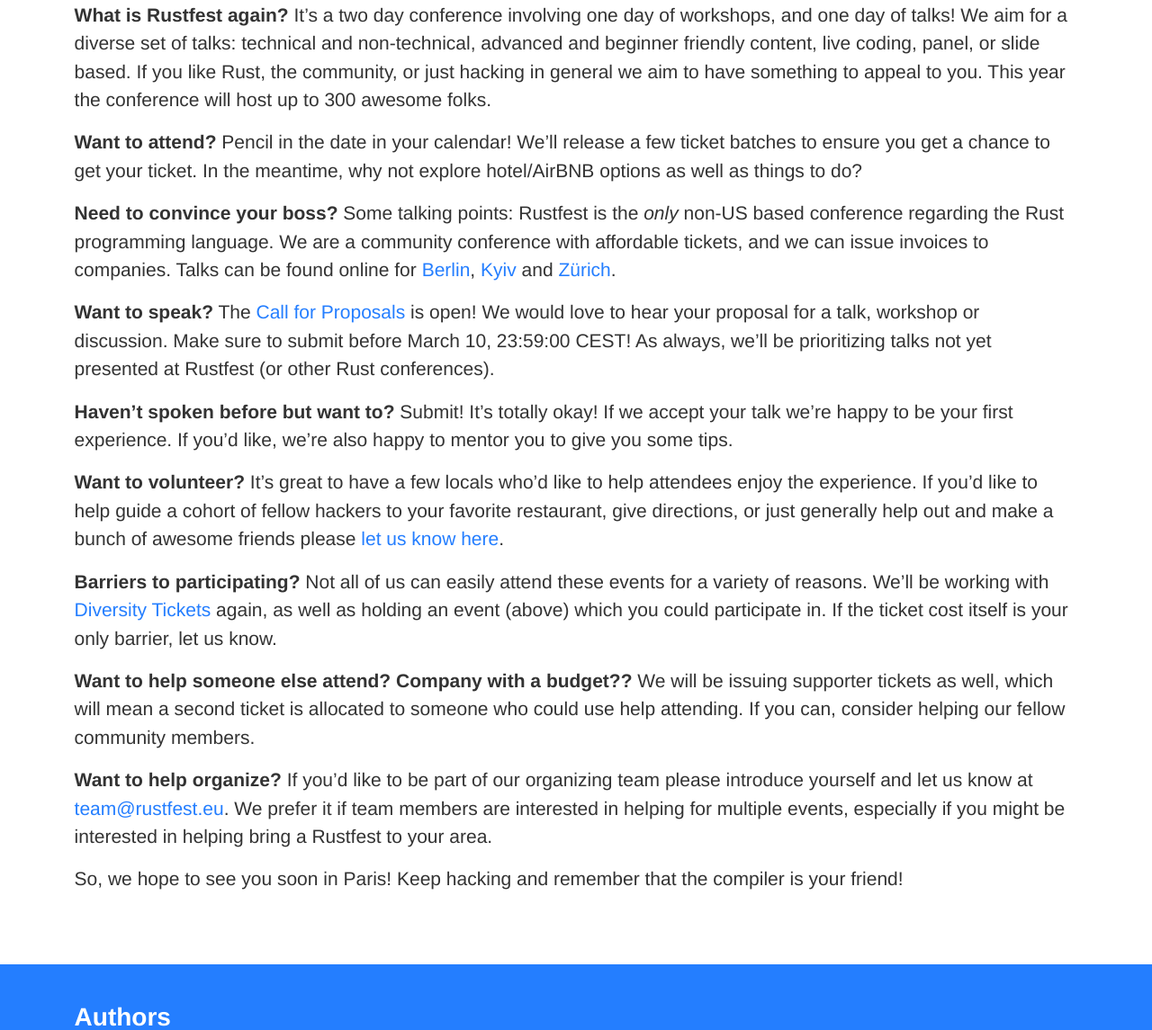
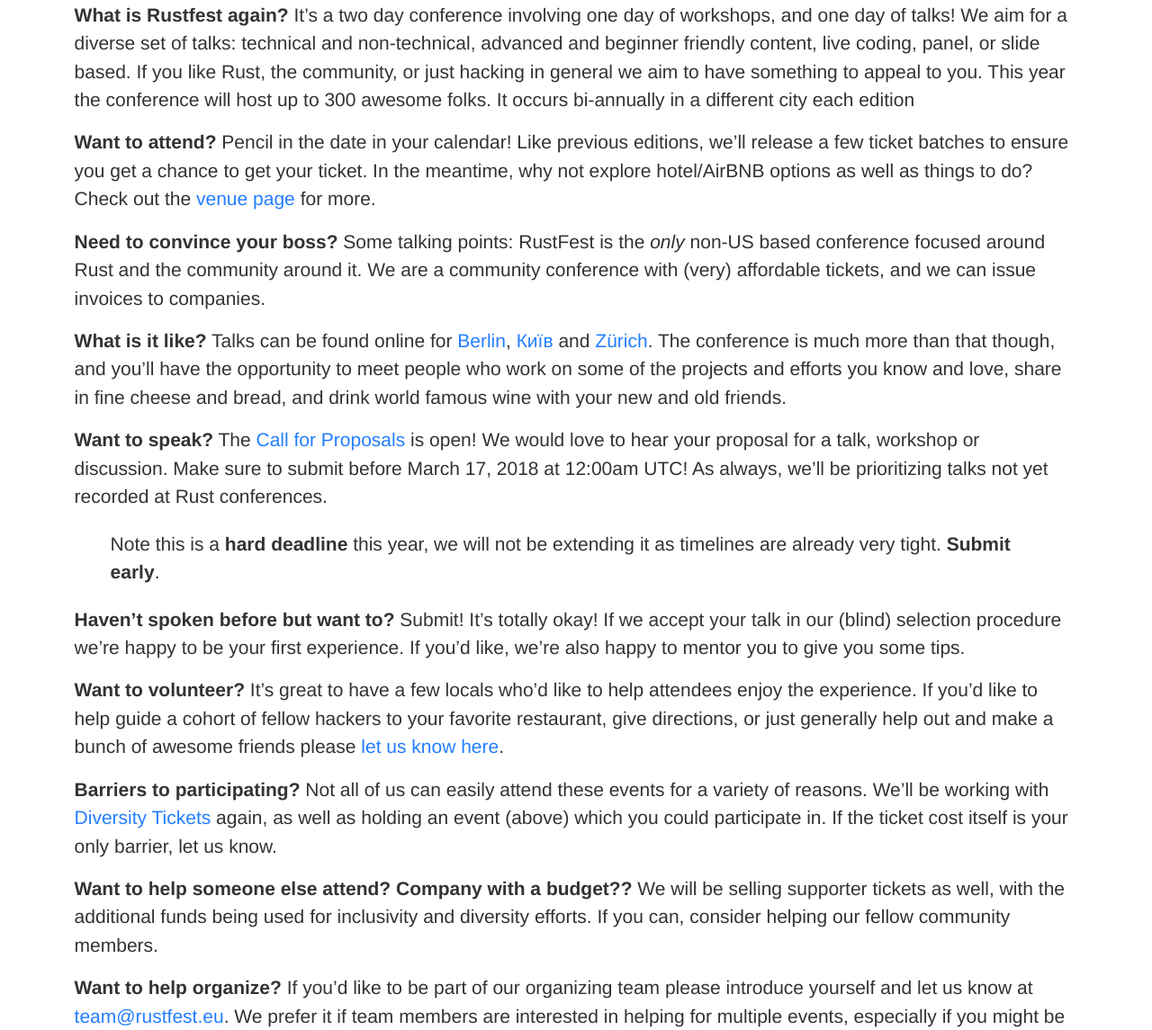
Before and after one commit to RustFestEU/blog.rustfest.eu, a Jekyll site: the page built from _posts/2018-02-05-lets-step-in-paris.md, in a window 1280 px wide and 1400 px high, scrolled down 521 px. Shown: the part 255-1400 px from the top of the window at 90% size. Built offline with Jekyll 4.4.1, drawn with Linux system fonts in a browser that asks for light colours; some of the changed text lies outside the part shown; grey boxes are pictures that could not be loaded.

Commit message:
Several small sentence structure changes.

```diff
--- a/_posts/2018-02-05-lets-step-in-paris.md
+++ b/_posts/2018-02-05-lets-step-in-paris.md
@@ -10,24 +10,27 @@
 
 [![Paris the city](assets/paris/paris-panorama.jpg)](https://www.flickr.com/photos/)
 
-**What is Rustfest again?** It's a two day conference involving one day of workshops, and one day of talks! We aim for a diverse set of talks: technical and non-technical, advanced and beginner friendly content, live coding, panel, or slide based. If you like Rust, the community, or just hacking in general we aim to have something to appeal to you. This year the conference will host up to 300 awesome folks.
+**What is Rustfest again?** It's a two day conference involving one day of workshops, and one day of talks! We aim for a diverse set of talks: technical and non-technical, advanced and beginner friendly content, live coding, panel, or slide based. If you like Rust, the community, or just hacking in general we aim to have something to appeal to you. This year the conference will host up to 300 awesome folks. It occurs bi-annually in a different city each edition
 
-**Want to attend?** Pencil in the date in your calendar! We'll release a few ticket batches to ensure you get a chance to get your ticket. In the meantime, why not explore hotel/AirBNB options as well as things to do?
+**Want to attend?** Pencil in the date in your calendar! Like previous editions, we'll release a few ticket batches to ensure you get a chance to get your ticket. In the meantime, why not explore hotel/AirBNB options as well as things to do? Check out the [venue page](/location/) for more.
 
-**Need to convince your boss?** Some talking points: Rustfest is the *only* non-US based conference regarding the Rust programming language. We are a community conference with affordable tickets, and we can issue invoices to companies. Talks can be found online for [Berlin](https://www.youtube.com/watch?v=fI4RG_uq-WU&list=PL85XCvVPmGQh8nWR_Z-fTmPGsUWuzb-dn), [Kyiv](https://www.youtube.com/watch?v=AHprJNUCgQ0&list=PL85XCvVPmGQhvs1Rnet_24B-AI3YSM2YG) and [Zürich](https://www.youtube.com/watch?v=jywiVWKm1TI&list=PL85XCvVPmGQj9mqbJizw-zi-EhcpS5jTP).
+**Need to convince your boss?** Some talking points: RustFest is the *only* non-US based conference focused around Rust and the community around it. We are a community conference with (very) affordable tickets, and we can issue invoices to companies.
+
+**What is it like?** Talks can be found online for [Berlin](https://www.youtube.com/watch?v=fI4RG_uq-WU&list=PL85XCvVPmGQh8nWR_Z-fTmPGsUWuzb-dn), [Київ](https://www.youtube.com/watch?v=AHprJNUCgQ0&list=PL85XCvVPmGQhvs1Rnet_24B-AI3YSM2YG) and [Zürich](https://www.youtube.com/watch?v=jywiVWKm1TI&list=PL85XCvVPmGQj9mqbJizw-zi-EhcpS5jTP). The conference is much more than that though, and you'll have the opportunity to meet people who work on some of the projects and efforts you know and love, share in fine cheese and bread, and drink world famous wine with your new and old friends.
 
 <!-- change limit date? -->
-**Want to speak?** The [Call for Proposals](https://cfp.rustfest.eu/) is open! We would love to hear your proposal for a talk, workshop or discussion. Make sure to submit before March 10, 23:59:00 CEST! As always, we'll be prioritizing talks not yet presented at Rustfest (or other Rust conferences).
+**Want to speak?** The [Call for Proposals](https://cfp.rustfest.eu/) is open! We would love to hear your proposal for a talk, workshop or discussion. Make sure to submit before March 17, 2018 at 12:00am UTC! As always, we'll be prioritizing talks not yet recorded at Rust conferences.
 
-**Haven't spoken before but want to?** Submit! It's totally okay! If we accept your talk we're happy to be your first experience. If you'd like, we're also happy to mentor you to give you some tips.
+> Note this is a **hard deadline** this year, we will not be extending it as timelines are already very tight. **Submit early**.
+
+**Haven't spoken before but want to?** Submit! It's totally okay! If we accept your talk in our (blind) selection procedure we're happy to be your first experience. If you'd like, we're also happy to mentor you to give you some tips.
 
 **Want to volunteer?** It's great to have a few locals who'd like to help attendees enjoy the experience. If you'd like to help guide a cohort of fellow hackers to your favorite restaurant, give directions, or just generally help out and make a bunch of awesome friends please [let us know here](https://github.com/RustFestEU/blog.rustfest.eu/issues/12).
 
-
 **Barriers to participating?** Not all of us can easily attend these events for a variety of reasons. We'll be working with [Diversity Tickets](https://diversitytickets.org/) again, as well as holding an event (above) which you could participate in. If the ticket cost itself is your only barrier, let us know.
 
-**Want to help someone else attend? Company with a budget??** We will be issuing supporter tickets as well, which will mean a second ticket is allocated to someone who could use help attending. If you can, consider helping our fellow community members.
+**Want to help someone else attend? Company with a budget??** We will be selling supporter tickets as well, with the additional funds being used for inclusivity and diversity efforts. If you can, consider helping our fellow community members.
 
-**Want to help organize?** If you'd like to be part of our organizing team please introduce yourself and let us know at [team@rustfest.eu](mailto:team@rustfest.eu). We prefer it if team members are interested in helping for multiple events, especially if you might be interested in helping bring a Rustfest to your area.
+**Want to help organize?** If you'd like to be part of our organizing team please introduce yourself and let us know at [team@rustfest.eu](mailto:team@rustfest.eu). We prefer it if team members are interested in helping for multiple events, especially if you might be interested in helping bring a RustFest to your area.
 
 So, we hope to see you soon in Paris! Keep hacking and remember that the compiler is your friend!
```
